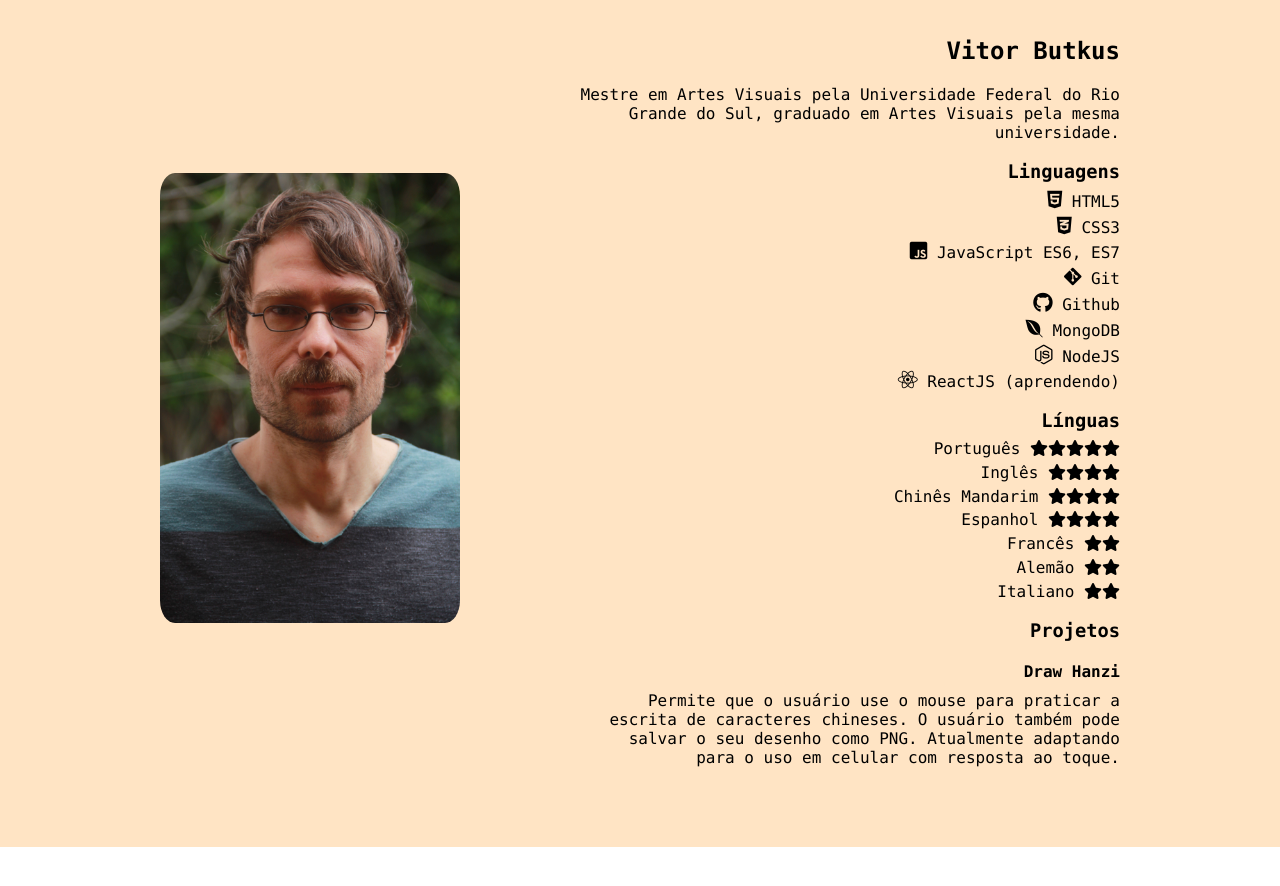
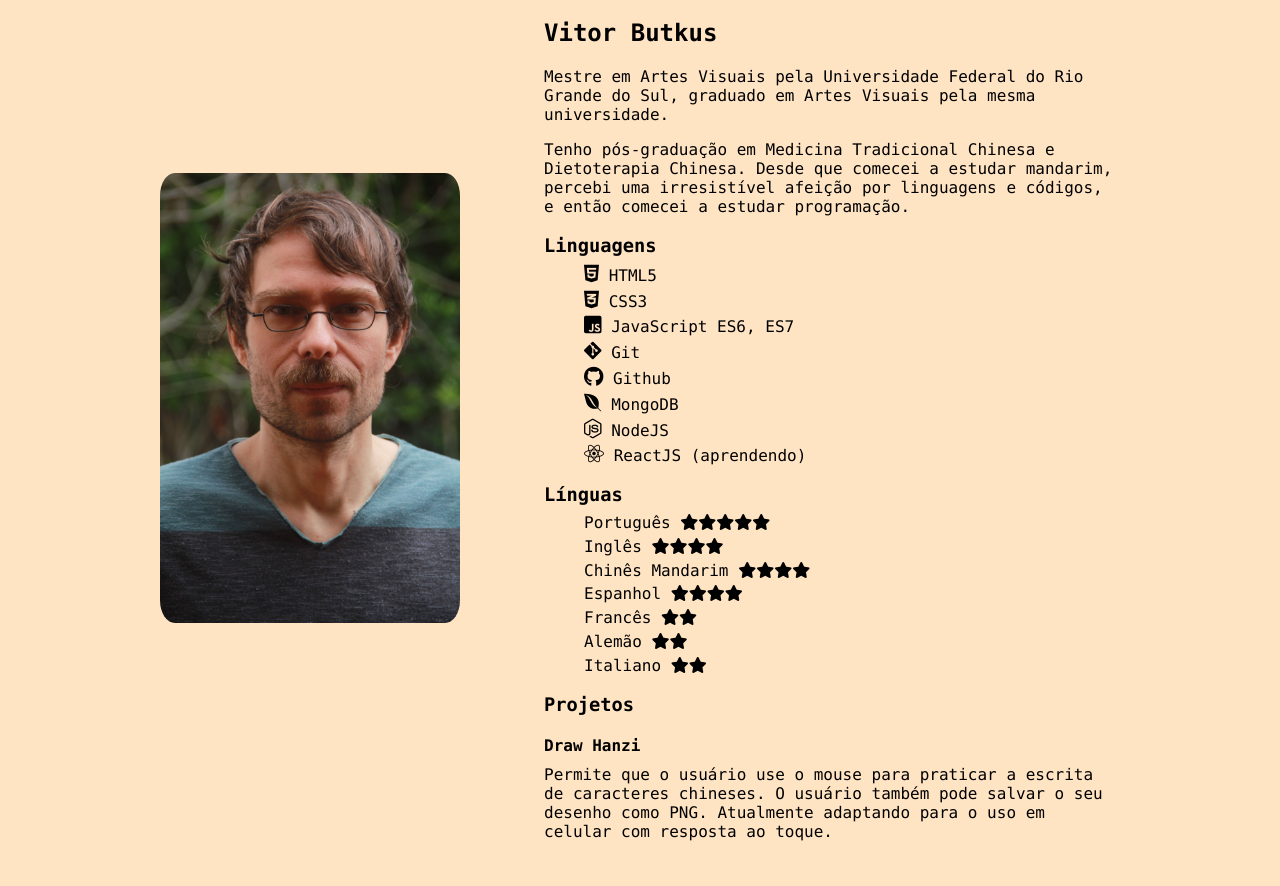
Before and after one commit to vitorjaguat/vitor, a plain HTML site: page index.html in a window 1280 px wide. Before the commit the page ends 847 px from the top, so only its background shows below. Drawn offline with Linux system fonts and the light colour scheme; a web font is replaced by a local one.

Commit message:
add content

```diff
--- a/index.html
+++ b/index.html
@@ -27,6 +27,12 @@
           <p>
             Mestre em Artes Visuais pela Universidade Federal do Rio Grande do
             Sul, graduado em Artes Visuais pela mesma universidade.
+          </p>
+          <p>
+            Tenho pós-graduação em Medicina Tradicional Chinesa e Dietoterapia
+            Chinesa. Desde que comecei a estudar mandarim, percebi uma
+            irresistível afeição por linguagens e códigos, e então comecei a
+            estudar programação.
           </p>
           <h3>Linguagens</h3>
           <ul>
@@ -94,19 +100,13 @@
             </li>
           </ul>
           <h3>Projetos</h3>
-          <ul>
-            <li>
-              <h4>
-                <a href="https://drawing-app-vitorbutkus.vercel.app/"
-                  >Draw Hanzi</a
-                >
-              </h4>
-              Permite que o usuário use o mouse para praticar a escrita de
-              caracteres chineses. O usuário também pode salvar o seu desenho
-              como PNG. Atualmente adaptando para o uso em celular com resposta
-              ao toque.
-            </li>
-          </ul>
+
+          <h4>
+            <a href="https://drawing-app-vitorbutkus.vercel.app/">Draw Hanzi</a>
+          </h4>
+          Permite que o usuário use o mouse para praticar a escrita de
+          caracteres chineses. O usuário também pode salvar o seu desenho como
+          PNG. Atualmente adaptando para o uso em celular com resposta ao toque.
         </div>
       </div>
     </div>
--- a/style.css
+++ b/style.css
@@ -35,11 +35,12 @@ body {
 }
 
 .bio {
+  margin-top: 40px;
   width: 50%;
 }
 
 .minibio {
-  text-align: right;
+  text-align: left;
 }
 
 .minibio h3 {
```
